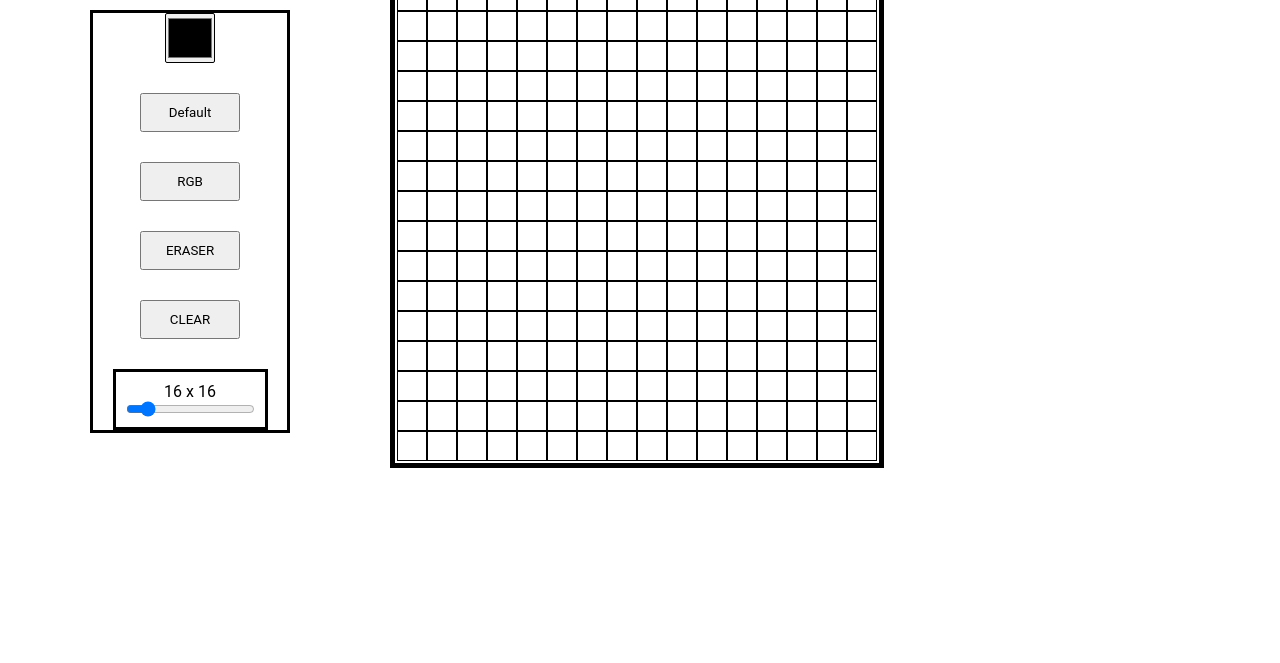
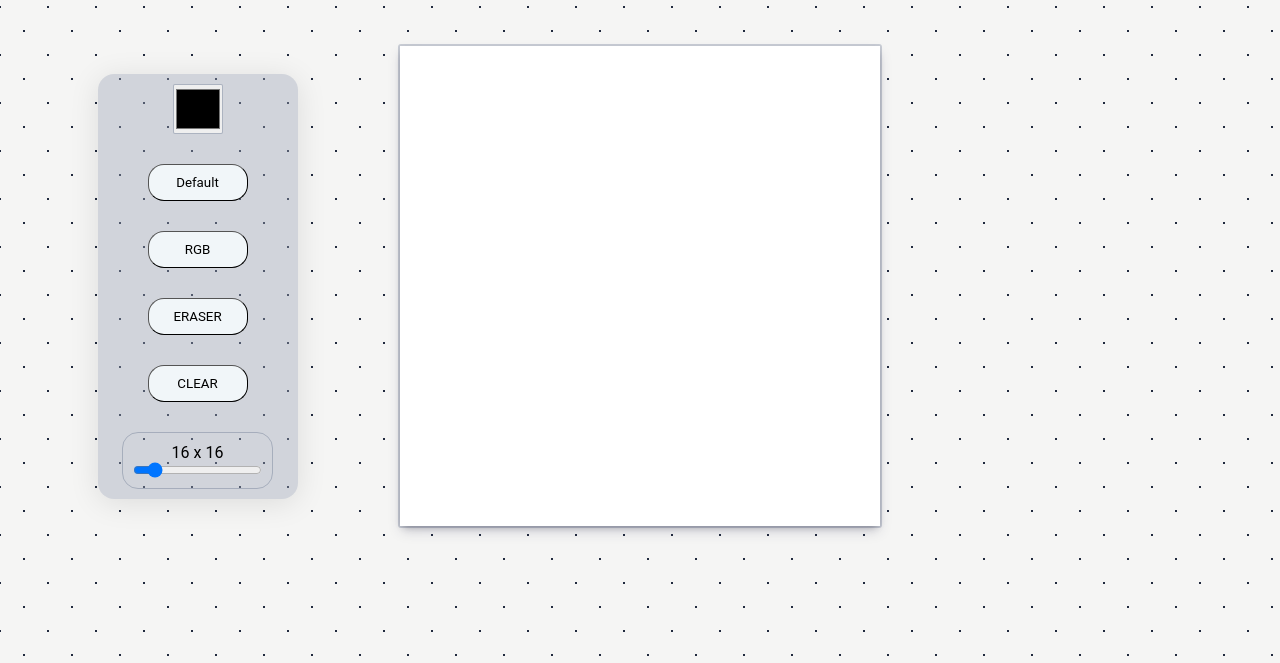
Before and after one commit to demorunner/Etch-A-Sketch, a plain HTML site: page index.html in a window 1280 px wide. Shown: the part 137-800 px from the top of the page. Drawn offline with Linux system fonts and the light colour scheme.

Commit message:
improved styles

```diff
--- a/style.css
+++ b/style.css
@@ -5,11 +5,19 @@
     font-family: 'Roboto', arial;
 }
 
+body {
+    opacity: 1;
+    background-image:  radial-gradient(#212A3E 1.3px, transparent 1.3px), radial-gradient(#212A3E 1.3px, #F5F5F4 1.3px);
+    background-size: 48px 48px;
+    background-position: 0 0,24px 24px;
+}
+
 .header {
     font-size: 30px;
     display: flex;
     justify-content: center;
-    margin: 20px;
+    margin: 50px 20px 60px 20px;
+    color: #394867;
 }
 
 .main-display {
@@ -17,15 +25,15 @@
     justify-content: flex-start;
     align-items: center;
     gap: 100px;
-    max-width: 1100px;
+    max-width: 1085px;
     margin: 0 auto;
 }
 
 .grid-border {
     display: flex;
-    border-style: solid;
-    border-width: 5px;
-    padding: 2px;
+    border: 1px solid rgba(155, 164, 181, 0.5);
+    border-width: 2px;
+    border-radius: 3px;
 }
 
 .grid-container {
@@ -34,13 +42,15 @@
     box-sizing: inherit;
     width: 480px; /* 16 cells x 30px */
     height: 480px; /* 16 cells x 30px */
+    background-color: white;
+    box-shadow: rgba(50, 50, 93, 0.25) 0px 6px 12px -2px, rgba(0, 0, 0, 0.3) 0px 3px 7px -3px;
   }
 
   .grid-cell {
     display: flex;
     width: 30px;
     height: 30px;
-    border: 1px solid black;
+    /* border: 1px solid black; */
   }
 
   .tool-kit {
@@ -49,22 +59,32 @@
     align-items: center;
     width: 200px;
     gap: 30px;
-    border-style: solid;
+    /* border-style: solid;
+    background-color: #9BA4B5; */
+    /* From https://css.glass */
+    background: rgba(155, 164, 181, 0.4);
+    border-radius: 16px;
+    box-shadow: 0 4px 30px rgba(0, 0, 0, 0.1);
+    padding: 10px;
   }
 
   #color-picker {
     width: 50px;
     height: 50px;
+    border: 1px solid rgba(155, 164, 181, 0.8);
     border-radius: 2px;
   }
 
   button {
     padding: 10px;
     width: 100px;
+    background-color: #F1F6F9;
+    border-width: 1px;
+    border-radius: 16px;
   }
 
   button:hover {
-    background-color: #4CAF50; /* Green */
+    background-color: #394867; /* Green */
     color: white;
   }
 
@@ -73,6 +93,7 @@
     flex-direction: column;
     justify-content: center;
     align-items: center;
-    border-style: solid;
+    border: 1px solid rgba(155, 164, 181, 0.8);
+    border-radius: 16px;
     padding: 10px;
   }
```
